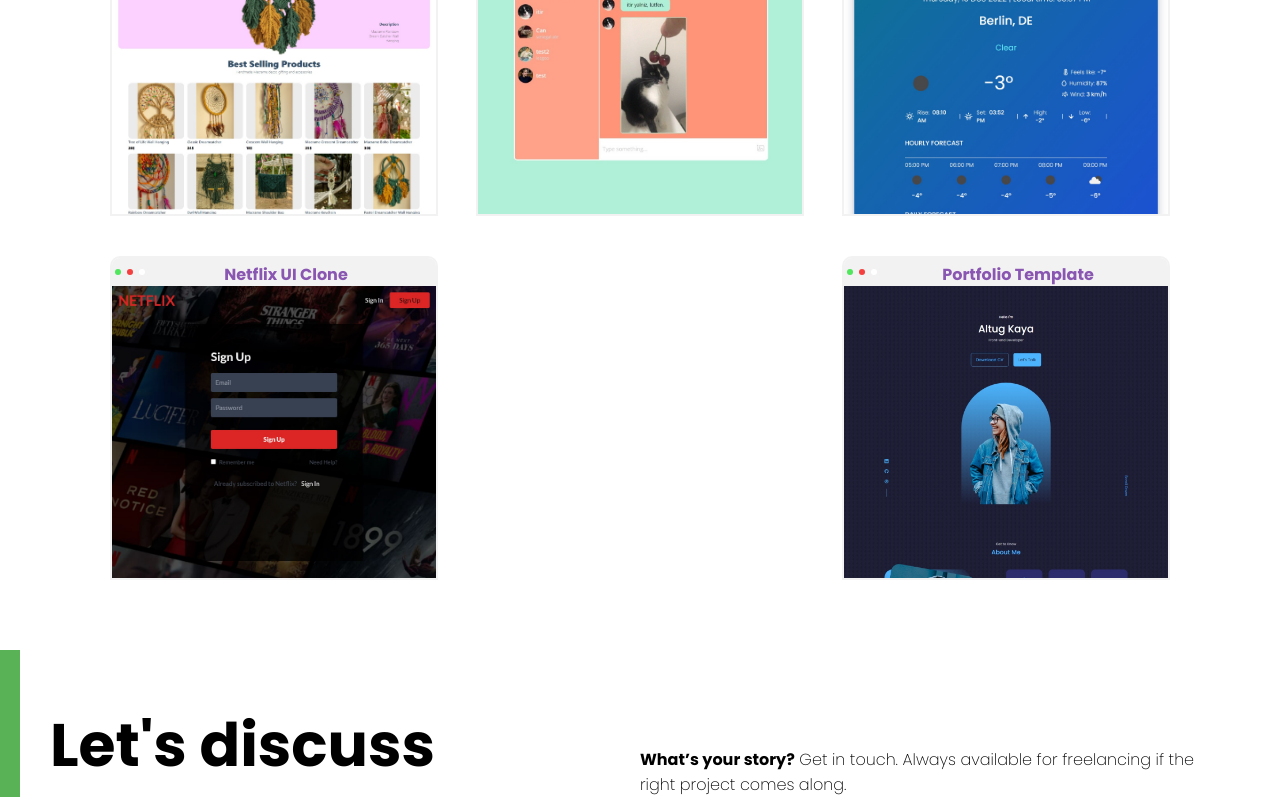
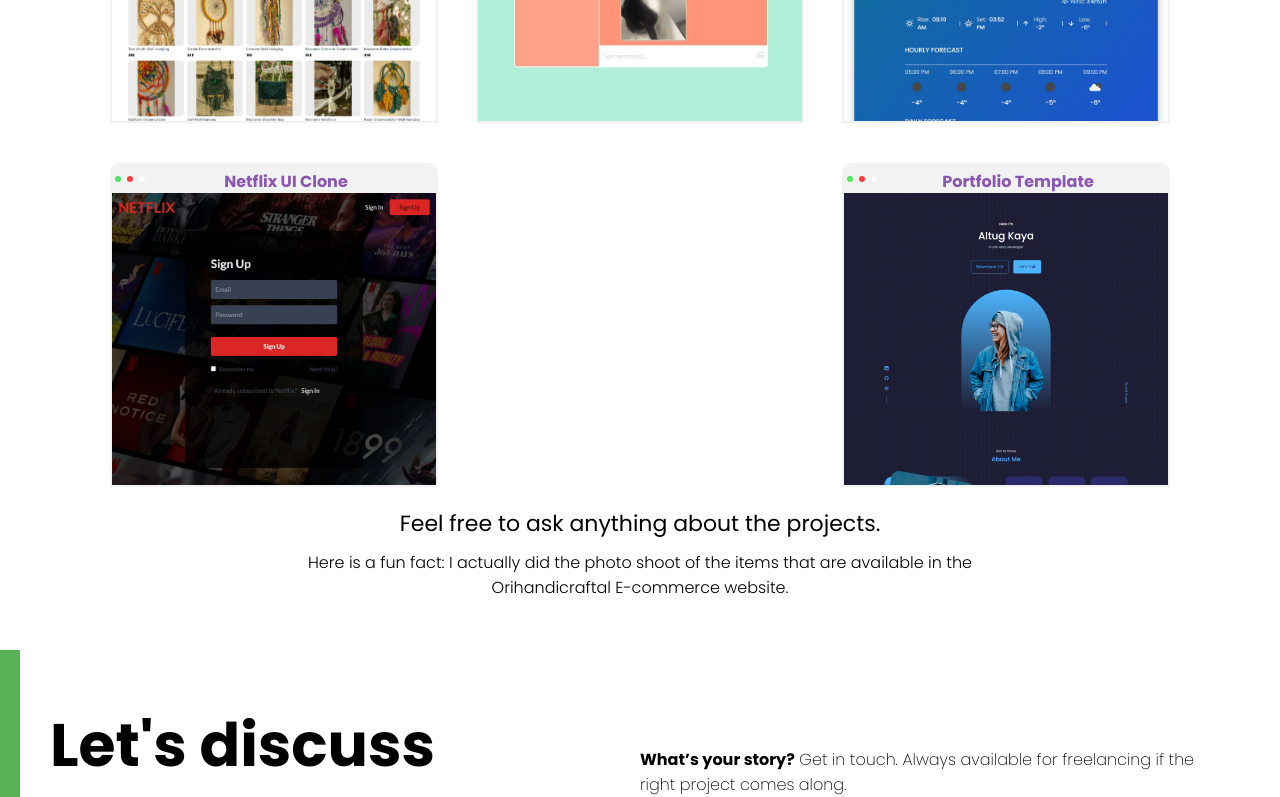
Before and after one commit to pal0alto/personal-portfolio, a React (Create React App) app: page / in a window 1280 px wide. Shown: the part 2291-3088 px from the top of the page. Built offline with nearby package versions, Linux system fonts and the light colour scheme.

Commit message:
texts are relocated

```diff
--- a/src/components/productList/ProductList.jsx
+++ b/src/components/productList/ProductList.jsx
@@ -15,18 +15,21 @@
         <p className="pl-desc">
 Today, I still keep studying to learn more about different JavaScript libraries and back-end technologies like NextJS and NodeJS to become a full-stack developer.
         </p>
+
+      </div>
+      <div className="pl-list">
+        {products.map((item) => (
+          <Product key={item.id} img={item.img} link={item.link} title={item.title} />
+        ))}
+      </div>
+        <div className="pl-texts">
         <p className="pl-sub-a">
           Feel free to ask anything about the projects.
         </p>
         <p className="pl-sub-b">
           Here is a fun fact: I actually did the photo shoot of the items that are available in the Orihandicraftal E-commerce website.
         </p>
-      </div>
-      <div className="pl-list">
-        {products.map((item) => (
-          <Product key={item.id} img={item.img} link={item.link} title={item.title} />
-        ))}
-      </div>
+        </div>
     </div>
   );
 };
```
